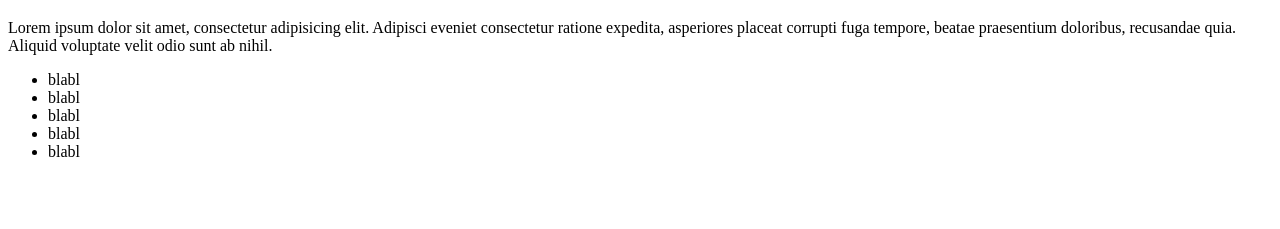
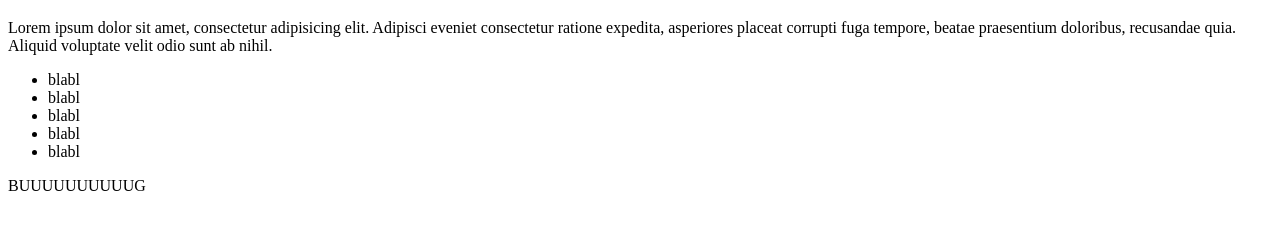
Before and after one commit to aleborgne/interactive-radio, a plain HTML site: page index.html in a window 1280 px wide. Shown: the part 61-290 px from the top of the page. Drawn offline with Linux system fonts and the light colour scheme.

Commit message:
insert bug

```diff
--- a/index.html
+++ b/index.html
@@ -16,5 +16,6 @@
         <li>blabl</li>
         <li>blabl</li>
     </ul>
+    BUUUUUUUUUUG
 </body>
 </html>
```
